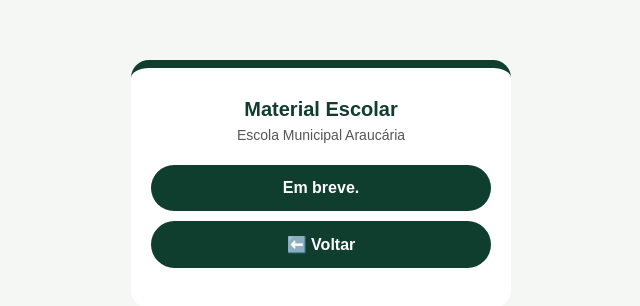
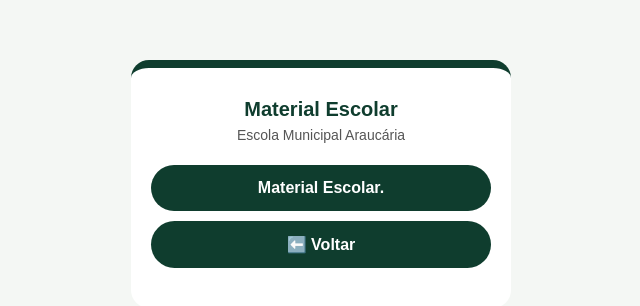
Before and after one commit to escolaaraucaria414-art/Escolaaraucaria, a plain HTML site: page material.html in a window 1280 px wide. Shown: the part 216-522 px from the top of the page, 319-959 px from the left. Drawn offline with Linux system fonts and the light colour scheme.

Commit message:
Update material.html

```diff
--- a/material.html
+++ b/material.html
@@ -13,7 +13,7 @@
     <h1>Material Escolar</h1>
     <p>Escola Municipal Araucária</p>
 
-    <a href="#" class="link"> Em breve.
+    <a href="https://drive.google.com/file/d/1tanSrEKTgkvFWw7ntXgd6zyQMASeACGn/view?usp=drivesdk" class="link"> Material Escolar.
     </a>
     <a href="index.html" class="link">
       ⬅️ Voltar
```
